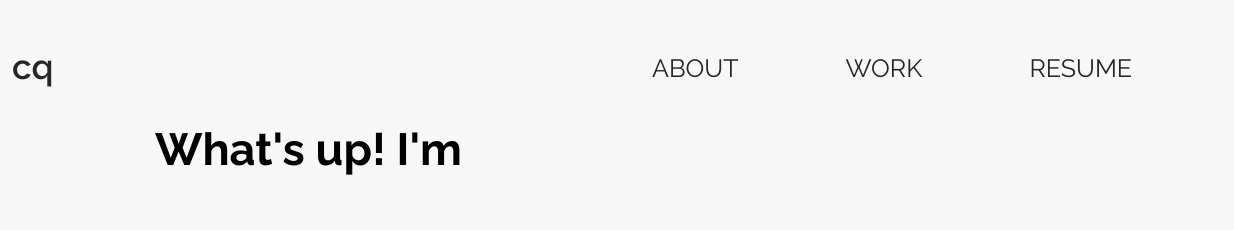
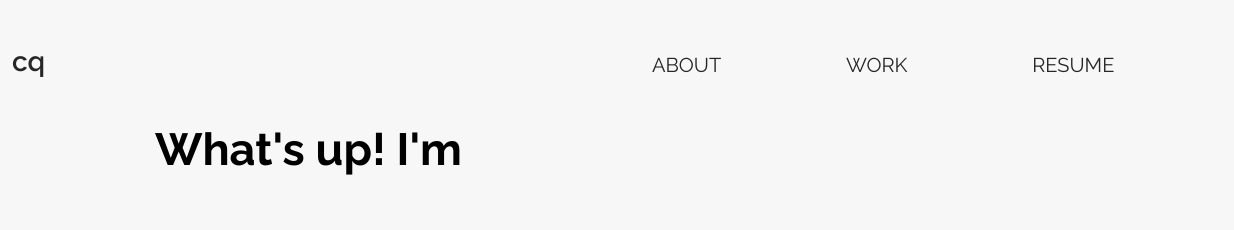
Before and after one commit to quachout/portfolioV3, a website: page index.html in a window 1280 px wide. Shown: the top 230 px of the page, 0-1234 px from the left. Drawn offline with nearby package versions, Linux system fonts and the light colour scheme.

Commit message:
make navbar smaller

```diff
--- a/about.css
+++ b/about.css
@@ -47,7 +47,7 @@ body {
 .header{
     width: 100%;
     background-color: var(--themeDropDownBg);
-    height: 7em;
+    height: 5em;
     position: fixed;
     margin-top:0em ;
     opacity: 96%;
@@ -75,7 +75,7 @@ div a:hover, #moon:hover, #sun:hover{
 
     font-family: 'Raleway', sans-serif;
     font-weight: 400;
-    font-size: 25px;
+    font-size: 20px;
 
     /* position: fixed; Set the navbar to fixed position */
 
@@ -95,7 +95,7 @@ div logo{
     display: inline-block;
     margin-top: -9px !important ;
     font-weight: 600 !important;
-    font-size: 35px !important;
+    font-size: 28px !important;
 }
 
 
--- a/style.css
+++ b/style.css
@@ -75,7 +75,7 @@ html {
   position:fixed;
   width:100%;
   background-color: var(--themeDropDownBg);
-  height: 8em;
+  height: 6em;
   opacity: 85%;
 
 }
@@ -109,7 +109,7 @@ div a:hover, #moon:hover, #sun:hover{
 
   font-family: 'Raleway', sans-serif;
   font-weight: 400;
-  font-size: 25px;
+  font-size: 20px;
 
   /* position: fixed; Set the navbar to fixed position */
 
@@ -121,7 +121,7 @@ div logo{
   display: inline-block;
   margin-top: -9px !important ;
   font-weight: 600 !important;
-  font-size: 35px !important;
+  font-size: 28px !important;
 }
 
 
@@ -817,7 +817,7 @@ div projectInfo span{
       position:fixed;
       width:100%;
       background-color: var(--themeDropDownBg);
-      height: 8em;
+      height: 6em;
       opacity: 100%;
       z-index: 998;
 
```
